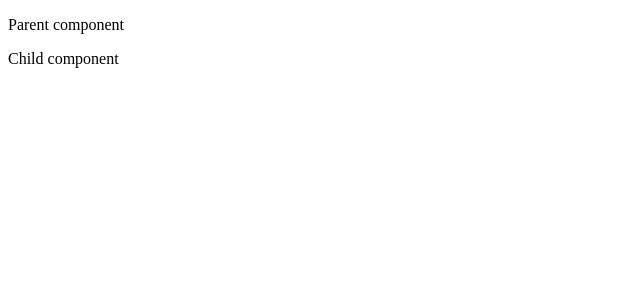
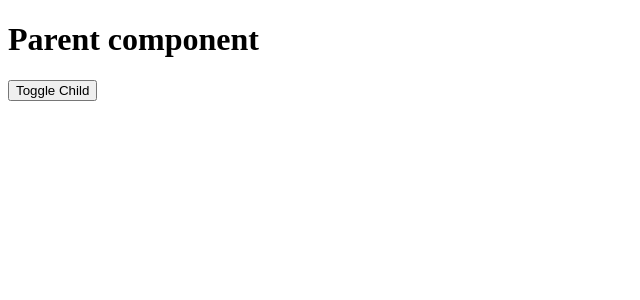
Before and after one commit to PrisecaruEmilia/I-Grow-Demo, an Angular app: page / in a window 1280 px wide. Shown: the top 300 px of the page, without its empty margins (0-640 px from the left). Built offline with nearby package versions, Linux system fonts and the light colour scheme.

Commit message:
ngOnInit on action

```diff
--- a/src/app/child/child.component.ts
+++ b/src/app/child/child.component.ts
@@ -1,10 +1,15 @@
-import { Component } from '@angular/core';
+import { Component, OnInit } from '@angular/core';
 
 @Component({
   selector: 'app-child',
   templateUrl: './child.component.html',
-  styleUrls: ['./child.component.scss']
+  styleUrls: ['./child.component.scss'],
 })
-export class ChildComponent {
-
+export class ChildComponent implements OnInit {
+  constructor() {
+    console.log('Child constructor is called');
+  }
+  ngOnInit(): void {
+    console.log('Child OnInit is called');
+  }
 }
--- a/src/app/parent/parent.component.html
+++ b/src/app/parent/parent.component.html
@@ -1,3 +1,3 @@
-<p>Parent component</p>
-
-<app-child></app-child>
+<h1>Parent component</h1>
+<button (click)="toggleChild()">Toggle Child</button>
+<app-child *ngIf="isChild"></app-child>
--- a/src/app/parent/parent.component.ts
+++ b/src/app/parent/parent.component.ts
@@ -1,10 +1,22 @@
-import { Component } from '@angular/core';
+import { Component, OnInit } from '@angular/core';
 
 @Component({
   selector: 'app-parent',
   templateUrl: './parent.component.html',
-  styleUrls: ['./parent.component.scss']
+  styleUrls: ['./parent.component.scss'],
 })
-export class ParentComponent {
+export class ParentComponent implements OnInit {
+  isChild: boolean = false;
 
+  constructor() {
+    console.log('Parent constructor is called');
+  }
+
+  ngOnInit(): void {
+    console.log('Parent OnInit is called');
+  }
+
+  toggleChild() {
+    this.isChild = !this.isChild;
+  }
 }
```
